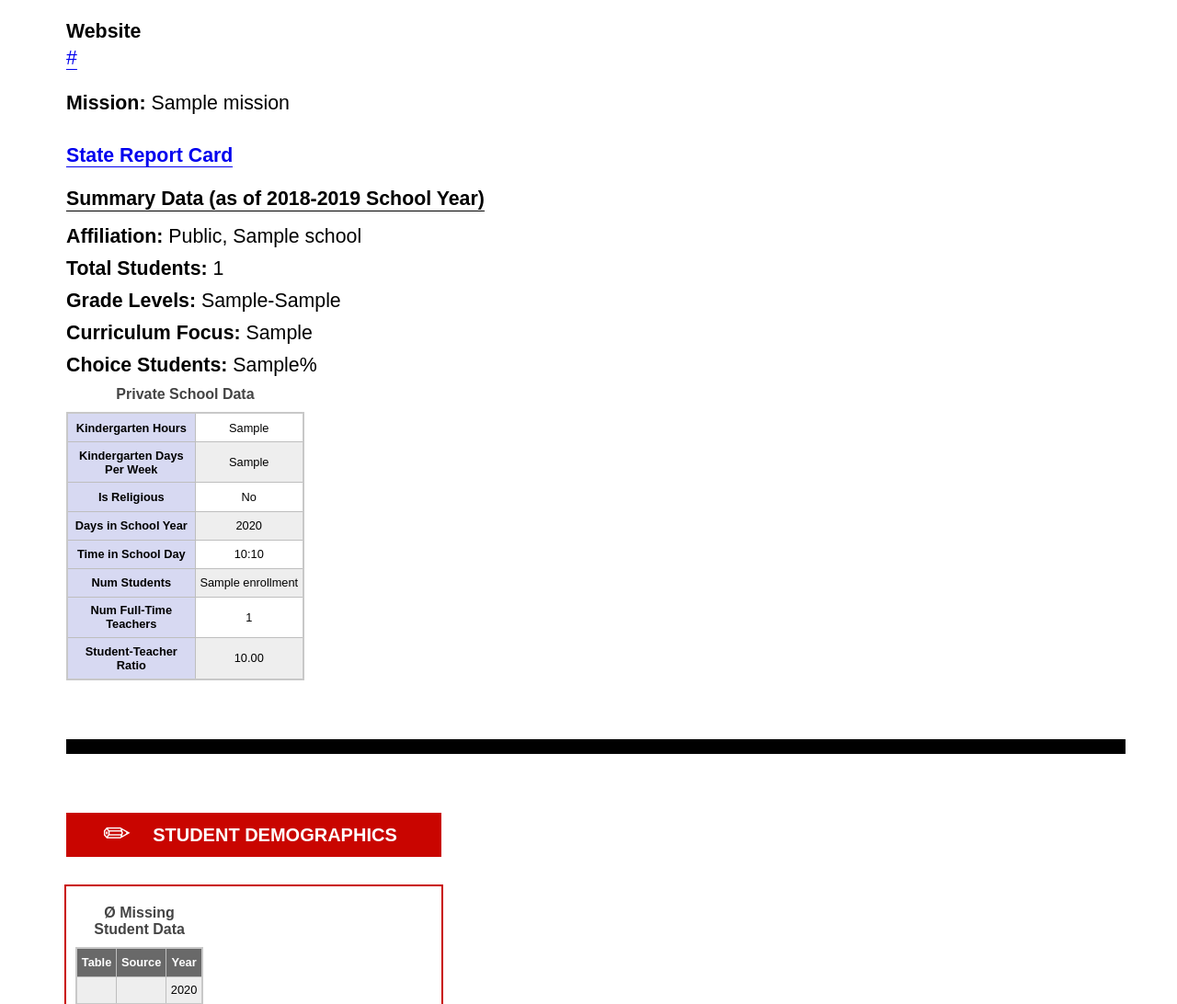
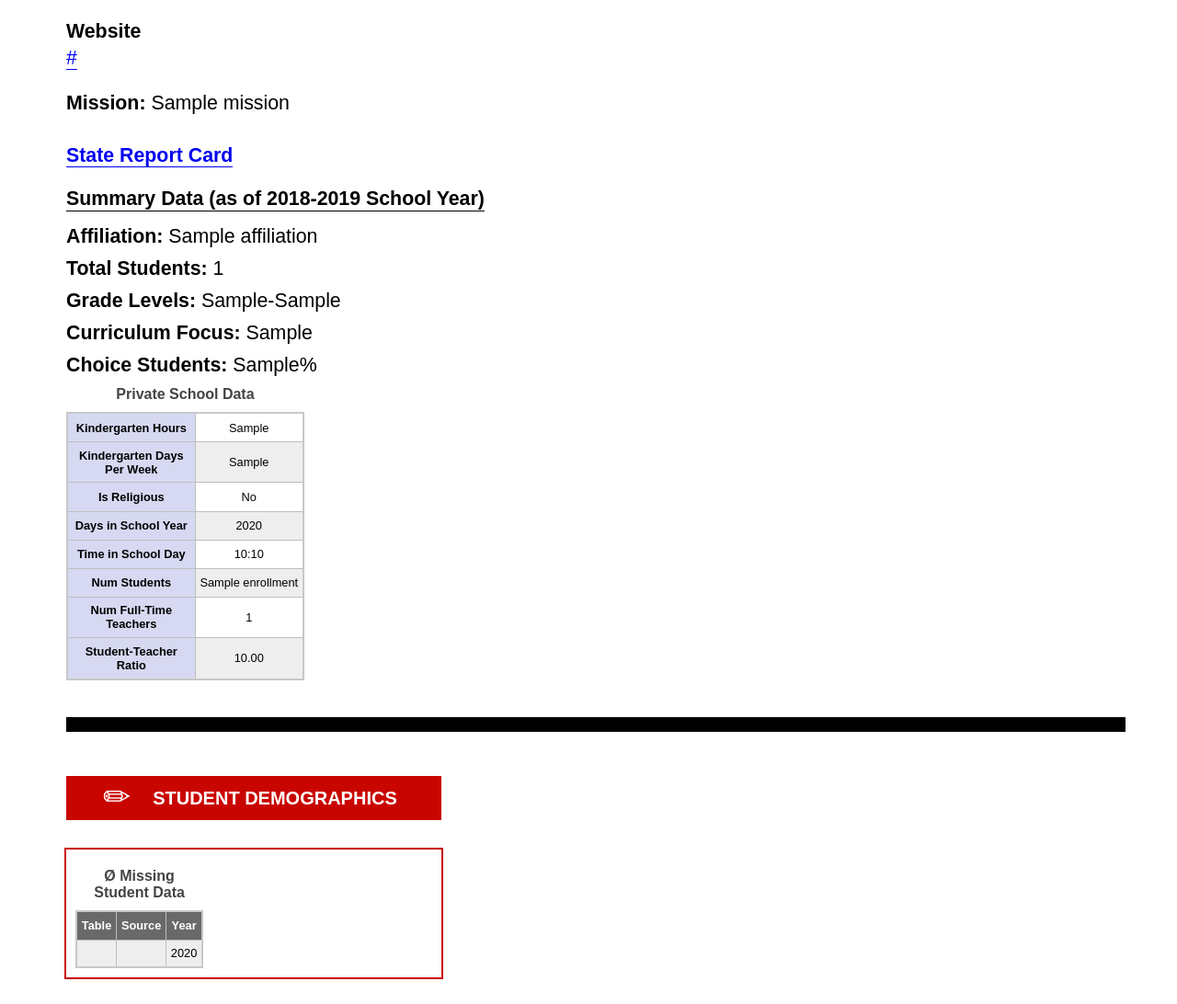
Before and after one commit to nwg/racine-schools, a Flask app: template app/templates/school.html in a window 1280 px wide. Shown: the part 537-1629 px from the top of the page at 92% size. Run offline with Flask 2, Linux system fonts and the light colour scheme; the template is opened without the code that fills it: most values are stand-ins (such as "Sample title", 1, 10 or a date in 2020); grey boxes marked "Sample" are stand-in pictures; some libraries are stand-ins or nearby versions.

Commit message:
handle affiliation field
Also fix a margin

```diff
--- a/app/templates/school.html
+++ b/app/templates/school.html
@@ -36,12 +36,6 @@
 ] %}
 {% set tenure_order = ('1_2', '3_4', '5_plus') %}
 {% set tenure_map = dict(tenure_pairs) %}
-{% if pss_info is defined and pss_info.label %}
-{% set private_affiliation = pss_info.label %}
-{% else %}
-{% set private_affiliation = 'Independent' %}
-{% endif %}
-{% set public_affiliation = school.district_name %}
 {% set id_longname_map = dict([
     ('pss_enrollment_by_grade', 'Enrollment By Grade'),
     ('pss_enrollment_by_demographic', 'Enrollment by Race and Gender'),
@@ -165,7 +159,7 @@ div.small-summary span {
 #summary-info {
     font-size: 16pt;
     margin-top: 1em;
-    margin-bottom: 4rem;
+    margin-bottom: 2.5rem;
 }
 
 #summary-info span {
@@ -435,12 +429,7 @@ a.header-block:hover {
                 <div id="summary-info">
                     <span class="underline bold">Summary Data (as of 2018-2019 School Year)</span> <br />
                     <div id="summary-info-data">
-                    {% if school.is_private %}
-                        <span class="bold">Affiliation: Private, </span><span>{{private_affiliation}}</span> <br />
-                        {% else %}
-                        <span class="bold">Affiliation:&nbsp;</span><span>Public, {{public_affiliation}}</span> <br />
-                        {% endif %}
-
+                        <span class="bold">Affiliation:&nbsp</span><span>{{school.affiliation}}</span> <br />
                         <span class="bold">Total Students:&nbsp;</span><span>{{school.num_students}}</span> <br />
                         <span class="bold">Grade Levels:&nbsp;</span><span>{{school.low_grade}}-{{school.high_grade}}</span> <br />
                         {% if school.disadvantaged_pct %}
@@ -497,8 +486,8 @@ a.header-block:hover {
                     <span>Private School Data not available</span>
                     {% endif %}
                     </div>
-                    <hr style="margin-top: 3em;" />
                 </div>
+                <hr />
 
 
             </div>
--- a/scripts/create.sql
+++ b/scripts/create.sql
@@ -33,6 +33,7 @@ create table schools (
     mission text,
     report1 text,
     report2 text,
+    affiliation text,
     logo text,
     disadvantaged_pct NUMERIC(5, 2),
     curriculum_focus text,
--- a/scripts/import_manual_data.py
+++ b/scripts/import_manual_data.py
@@ -71,6 +71,7 @@ def schools():
             d['mission'] = row['Mission'] or None
             d['report1'] = report_url(get_maybe(row['Report1'])) or None
             d['report2'] = report_url(get_maybe(row['Report2'])) or None
+            d['affiliation'] = row['Affiliation'] or None
             d['logo'] = logo_url(row['Logo'])
             d['disadvantaged_pct'] = strip_star(get_maybe(row['Economically Disadvantaged'])) or None
             d['curriculum_focus'] = row['Curriculum Focus'] or None
```
